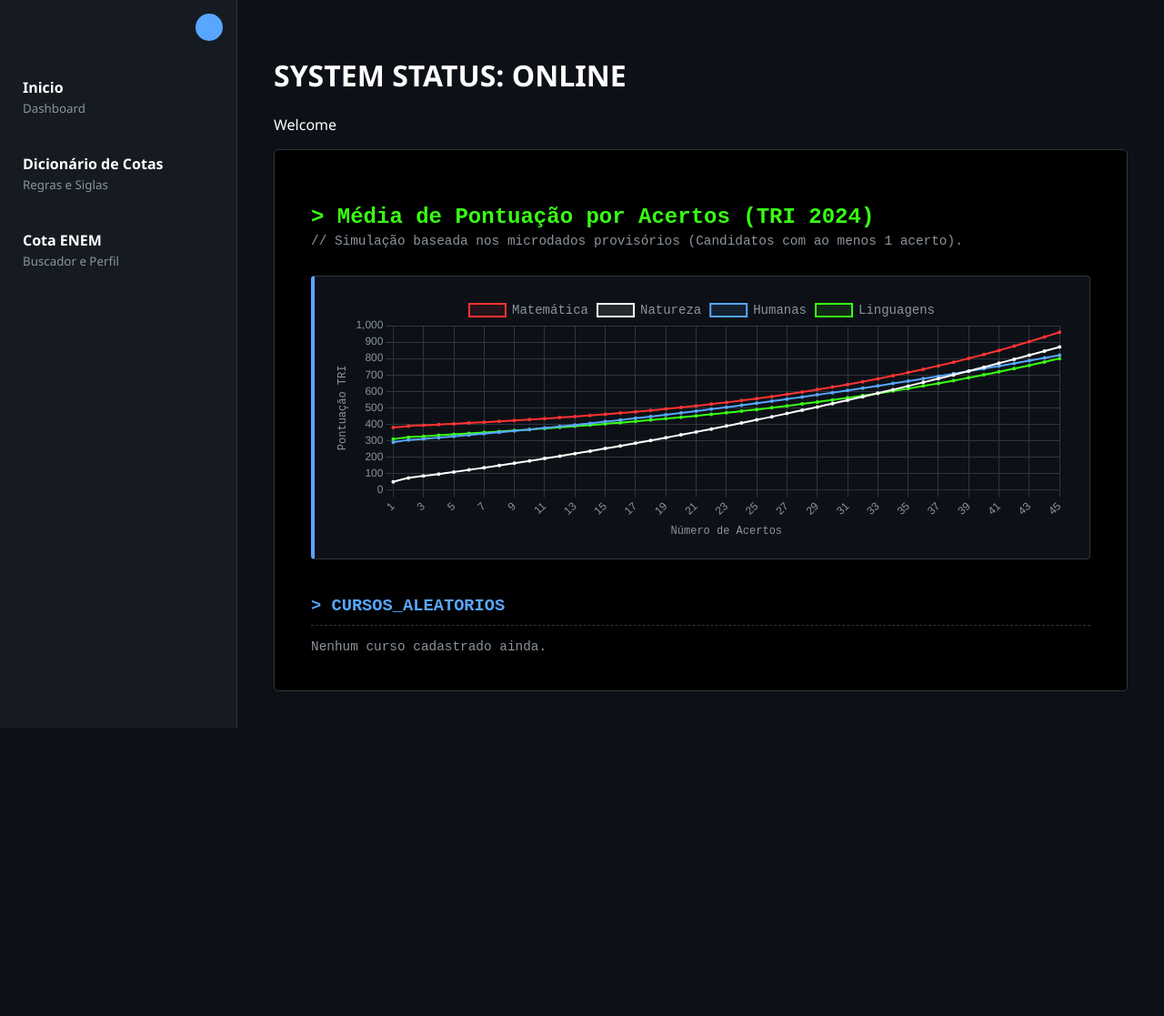
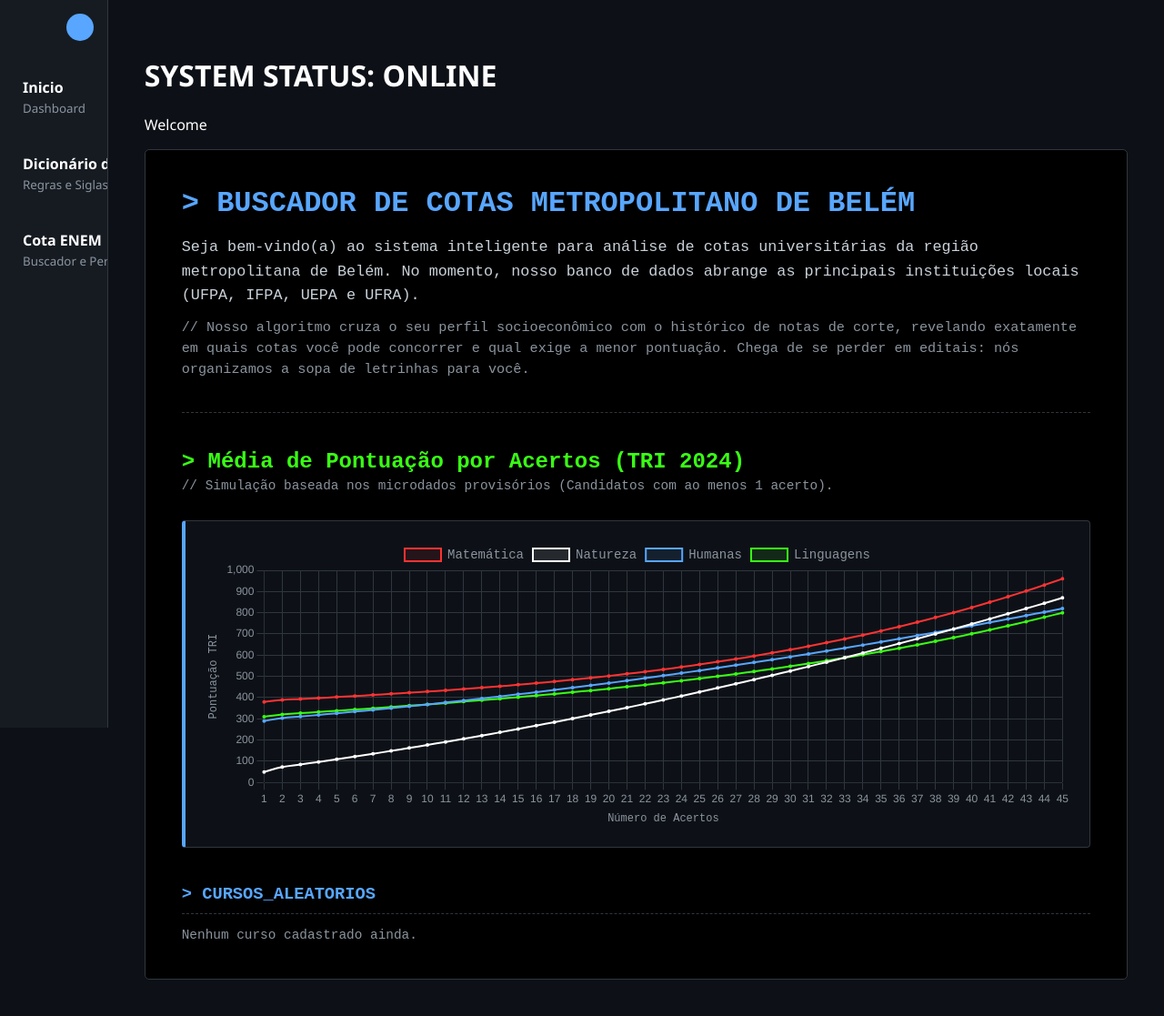
Before and after one commit to rodrigosousa64/capi_busque, a Django app: page / in a window 1280 px wide. Shown: the whole page at 91% size. Before the commit the page ends 800 px from the top, so only its background shows below. Run offline with Django 5.2, Linux system fonts and the light colour scheme; data that the repository does not hold is empty.

Commit message:
docs: add welcome text and site explanation to the dashboard

```diff
--- a/templates/home/dashboard.html
+++ b/templates/home/dashboard.html
@@ -2,6 +2,16 @@
 
 {% block content %}
 <div style="padding: 20px;">
+    <div style="margin-bottom: 40px; border-bottom: 1px dashed #30363d; padding-bottom: 20px;">
+        <h1 style="color: #58a6ff; font-size: 2rem; margin-bottom: 10px; margin-top: 0;">> BUSCADOR DE COTAS METROPOLITANO DE BELÉM</h1>
+        <p style="color: #c9d1d9; font-size: 1.05rem; line-height: 1.6; margin-bottom: 10px;">
+            Seja bem-vindo(a) ao sistema inteligente para análise de cotas universitárias da região metropolitana de Belém.
+            No momento, nosso banco de dados abrange as principais instituições locais (UFPA, IFPA, UEPA e UFRA).
+        </p>
+        <p style="color: #8b949e; font-size: 0.95rem; line-height: 1.5; margin-top: 0;">
+            // Nosso algoritmo cruza o seu perfil socioeconômico com o histórico de notas de corte, revelando exatamente em quais cotas você pode concorrer e qual exige a menor pontuação. Chega de se perder em editais: nós organizamos a sopa de letrinhas para você.
+        </p>
+    </div>
     <h2 style="color: #39ff14; margin-bottom: 5px;">> Média de Pontuação por Acertos (TRI 2024)</h2>
     <p style="color: #8b949e; font-size: 0.9rem; margin-top: 0; margin-bottom: 30px;">
         // Simulação baseada nos microdados provisórios (Candidatos com ao menos 1 acerto).
```
